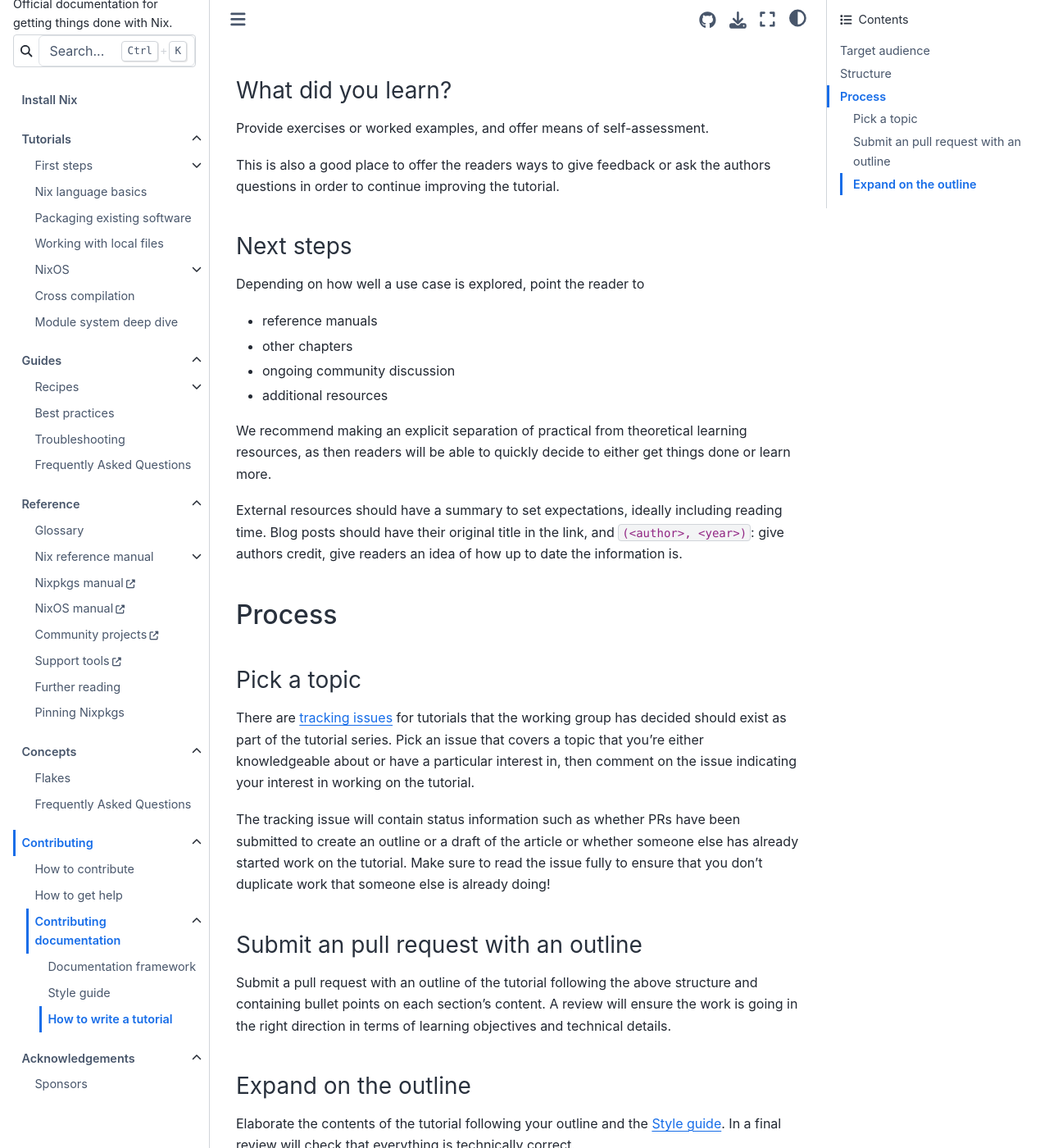
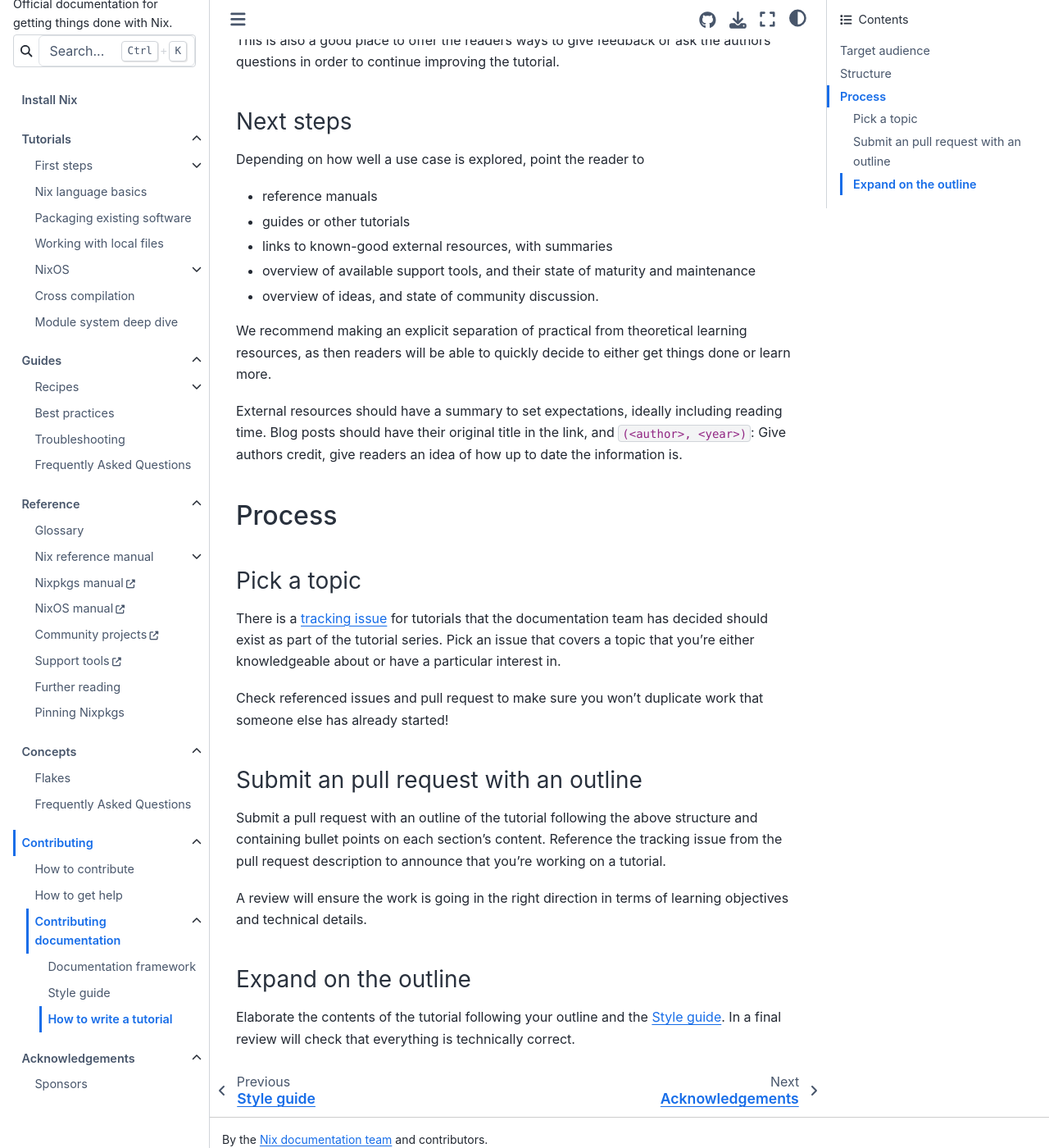
Before and after one commit to NixOS/nix.dev, a Sphinx documentation site: the page built from source/contributing/documentation/writing-a-tutorial.md, in a window 1280 px wide and 1400 px high, scrolled down 1942 px. Shown: the whole window at 82% size. Built offline with Sphinx 7.4.7 and the Sphinx Book theme 1.1.4, drawn with Linux system fonts in a browser that asks for light colours; some of the changed text lies outside the part shown.

Commit message:
reword tutorial-writing guide (#917)

```diff
--- a/source/contributing/documentation/writing-a-tutorial.md
+++ b/source/contributing/documentation/writing-a-tutorial.md
@@ -57,20 +52,14 @@
 ### Tutorial
 
 Provide steps to achieve the learning goal.
+These should take the form of direct instructions which repeatably lead to the desired outcome.
 
-Depending on how well a use case is supported, these may be
-
-- instructions and examples
-- links to known-good external resources, with summaries
-- overview of available tools, and their state of maturity and maintenance
-- overview of ideas, and state of community discussion.
-
-It is also worthwhile to add contextual explanations within `<details>` tags.
+It is also worthwhile to add contextual explanations within `:::{dropdown}` blocks.
 This can help with understanding while keeping distractions minimal.
 
 ### What did you learn?
 
-Provide exercises or worked examples, and offer means of self-assessment.
+Provide exercises or worked examples, and other means of self-assessment.
 
 This is also a good place to offer the readers ways to give feedback or ask the authors questions in order to continue improving the tutorial.
 
@@ -79,30 +68,31 @@
 Depending on how well a use case is explored, point the reader to
 
 - reference manuals
-- other chapters
-- ongoing community discussion
-- additional resources
+- guides or other tutorials
+- links to known-good external resources, with summaries
+- overview of available support tools, and their state of maturity and maintenance
+- overview of ideas, and state of community discussion.
 
 We recommend making an explicit separation of practical from theoretical learning resources, as then readers will be able to quickly decide to either get things done or learn more.
 
 External resources should have a summary to set expectations, ideally including reading time.
-Blog posts should have their original title in the link, and `(<author>, <year>)`: give authors credit, give readers an idea of how up to date the information is.
+Blog posts should have their original title in the link, and `(<author>, <year>)`:
+Give authors credit, give readers an idea of how up to date the information is.
 
 ## Process
 
 ### Pick a topic
 
-There are [tracking issues] for tutorials that the working group has decided should exist as part of the tutorial series.
-Pick an issue that covers a topic that you're either knowledgeable about or have a particular interest in, then comment on the issue indicating your interest in working on the tutorial.
+There is a [tracking issue](https://github.com/NixOS/nix.dev/issues/572) for tutorials that the documentation team has decided should exist as part of the tutorial series.
+Pick an issue that covers a topic that you're either knowledgeable about or have a particular interest in.
 
-The tracking issue will contain status information such as whether PRs have been submitted to create an outline or a draft of the article or whether someone else has already started work on the tutorial.
-Make sure to read the issue fully to ensure that you don't duplicate work that someone else is already doing!
-
-[tracking issues]: https://github.com/NixOS/nix.dev/issues?q=is%3Aissue+is%3Aopen+label%3Atracking+label%3A%22learning+journey%22
+Check referenced issues and pull request to make sure you won't duplicate work that someone else has already started!
 
 ### Submit an pull request with an outline
 
 Submit a pull request with an outline of the tutorial following the above structure and containing bullet points on each section's content.
+Reference the tracking issue from the pull request description to announce that you're working on a tutorial.
+
 A review will ensure the work is going in the right direction in terms of learning objectives and technical details.
 
 ### Expand on the outline
```
Also changed, not shown: other parts of source/contributing/documentation/writing-a-tutorial.md (+4 -9 lines).
